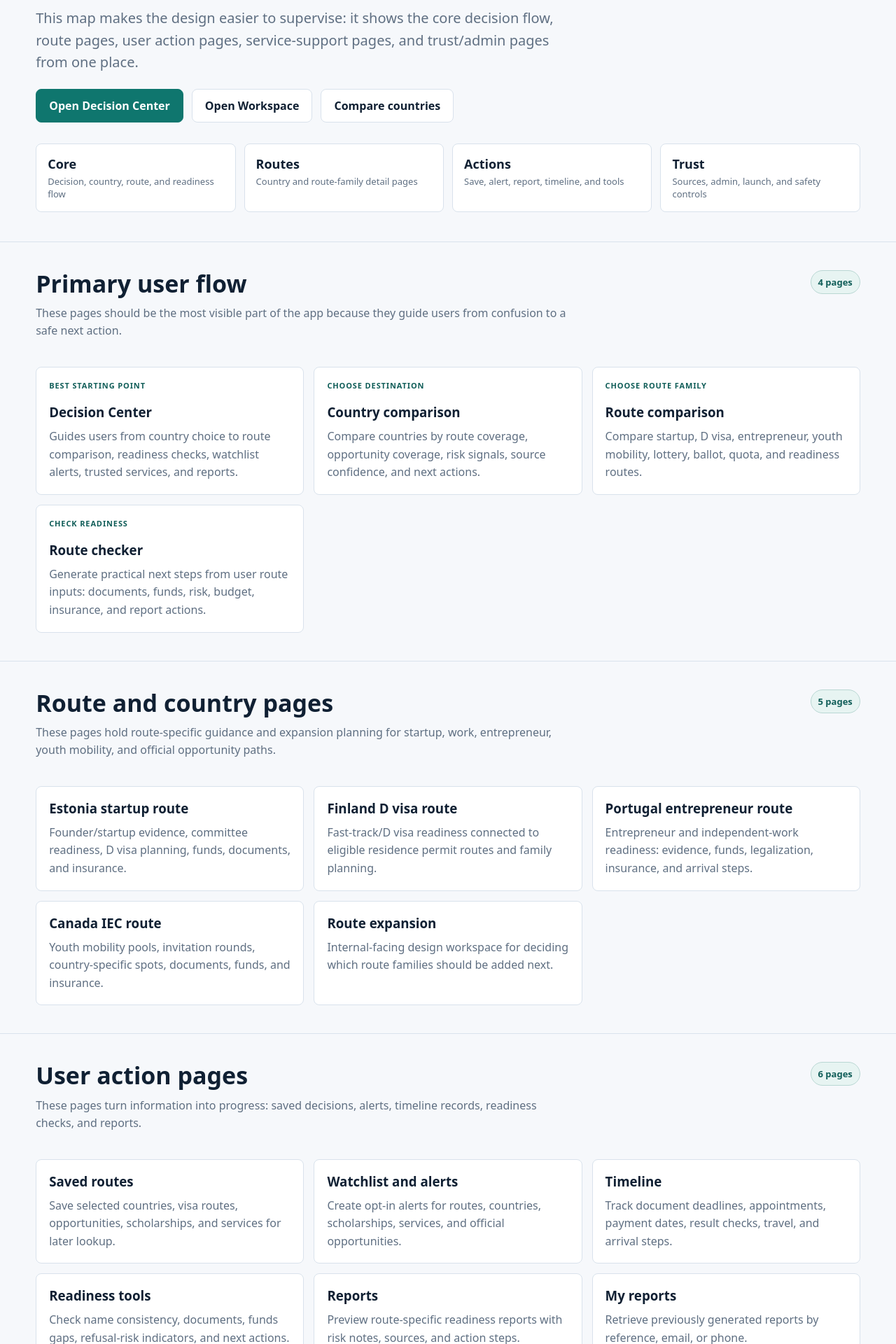
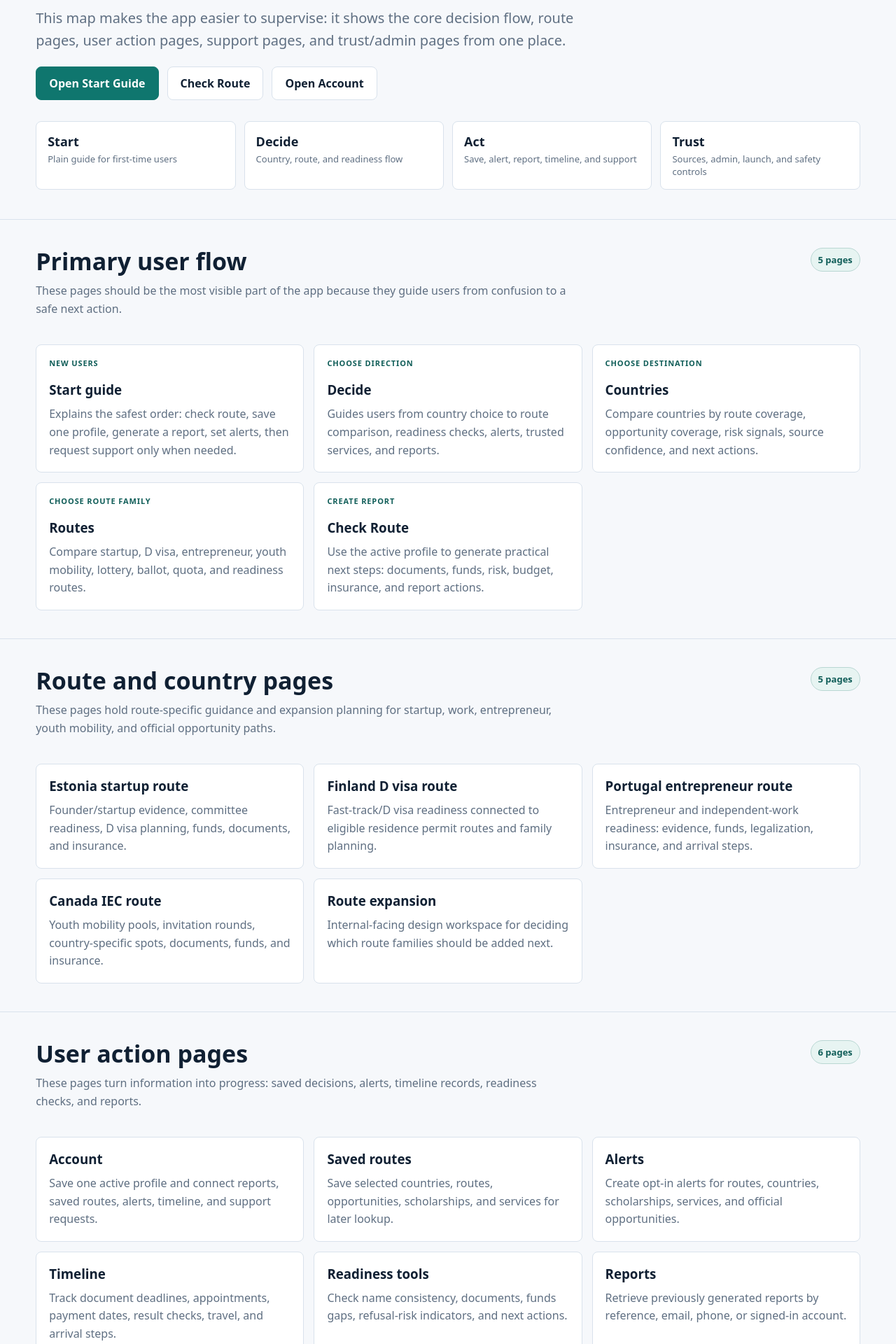
Before and after one commit to SirBM201/SirBM201-moveready-frontend, a Next.js app: page /navigation-map in a window 1280 px wide. Shown: the part 320-2240 px from the top of the page at 70% size. Built offline with nearby package versions, Linux system fonts and the light colour scheme.

Commit message:
Align navigation map with simpler app language

```diff
--- a/app/navigation-map/page.tsx
+++ b/app/navigation-map/page.tsx
@@ -2,28 +2,34 @@ import SiteHeader from "@/components/SiteHeader";
 
 const primaryFlows = [
   {
-    title: "Decision Center",
-    href: "/decision-center",
-    label: "Best starting point",
-    summary: "Guides users from country choice to route comparison, readiness checks, watchlist alerts, trusted services, and reports.",
+    title: "Start guide",
+    href: "/start",
+    label: "New users",
+    summary: "Explains the safest order: check route, save one profile, generate a report, set alerts, then request support only when needed.",
   },
   {
-    title: "Country comparison",
+    title: "Decide",
+    href: "/decision-center",
+    label: "Choose direction",
+    summary: "Guides users from country choice to route comparison, readiness checks, alerts, trusted services, and reports.",
+  },
+  {
+    title: "Countries",
     href: "/country-comparison",
     label: "Choose destination",
     summary: "Compare countries by route coverage, opportunity coverage, risk signals, source confidence, and next actions.",
   },
   {
-    title: "Route comparison",
+    title: "Routes",
     href: "/compare",
     label: "Choose route family",
     summary: "Compare startup, D visa, entrepreneur, youth mobility, lottery, ballot, quota, and readiness routes.",
   },
   {
-    title: "Route checker",
+    title: "Check Route",
     href: "/route-checker",
-    label: "Check readiness",
-    summary: "Generate practical next steps from user route inputs: documents, funds, risk, budget, insurance, and report actions.",
+    label: "Create report",
+    summary: "Use the active profile to generate practical next steps: documents, funds, risk, budget, insurance, and report actions.",
   },
 ];
 
@@ -36,16 +42,17 @@ const routePages = [
 ];
 
 const actionPages = [
-  { title: "Saved routes", href: "/saved-routes", text: "Save selected countries, visa routes, opportunities, scholarships, and services for later lookup." },
-  { title: "Watchlist and alerts", href: "/watchlist", text: "Create opt-in alerts for routes, countries, scholarships, services, and official opportunities." },
+  { title: "Account", href: "/dashboard", text: "Save one active profile and connect reports, saved routes, alerts, timeline, and support requests." },
+  { title: "Saved routes", href: "/saved-routes", text: "Save selected countries, routes, opportunities, scholarships, and services for later lookup." },
+  { title: "Alerts", href: "/watchlist", text: "Create opt-in alerts for routes, countries, scholarships, services, and official opportunities." },
   { title: "Timeline", href: "/timeline", text: "Track document deadlines, appointments, payment dates, result checks, travel, and arrival steps." },
   { title: "Readiness tools", href: "/readiness", text: "Check name consistency, documents, funds gaps, refusal-risk indicators, and next actions." },
-  { title: "Reports", href: "/report-preview", text: "Preview route-specific readiness reports with risk notes, sources, and action steps." },
-  { title: "My reports", href: "/my-reports", text: "Retrieve previously generated reports by reference, email, or phone." },
+  { title: "Reports", href: "/my-reports", text: "Retrieve previously generated reports by reference, email, phone, or signed-in account." },
 ];
 
 const supportPages = [
-  { title: "Trusted services", href: "/services", text: "Request courier, legalization, translation, insurance, expert review, admission, accommodation, and settlement support." },
+  { title: "Services", href: "/services", text: "Request courier, legalization, translation, insurance, expert review, admission, accommodation, and settlement support." },
+  { title: "Support requests", href: "/service-requests", text: "Review private help requests connected to the signed-in account." },
   { title: "Courier requests", href: "/courier", text: "Capture sensitive-document courier needs for passports, certificates, embassy files, and legalization documents." },
   { title: "Legalization", href: "/legalization", text: "Plan notarization, apostille, attestation, embassy legalization, authentication, and translation support." },
   { title: "Family planner", href: "/family-planner", text: "Prepare spouse/children documents, funds, school, accommodation, and arrival tasks." },
@@ -58,7 +65,7 @@ const trustAndAdminPages = [
   { title: "Sources", href: "/sources", text: "Review official sources, freshness, source confidence, review timing, and route versioning controls." },
   { title: "Launch readiness", href: "/launch-readiness", text: "Check product surfaces, deployment checks, provider boundaries, and public safety controls." },
   { title: "Workspace", href: "/workspace", text: "Main operating page for testing all active product areas and admin surfaces." },
-  { title: "Admin", href: "/admin", text: "Review submitted requests, saved records, watchlists, service requests, and provider applications." },
+  { title: "Admin", href: "/admin", text: "Review submitted requests, saved records, alerts, support requests, and provider applications." },
 ];
 
 function PageGroup({ title, intro, items }: { title: string; intro: string; items: { title: string; href: string; text?: string; summary?: string; label?: string }[] }) {
@@ -94,20 +101,20 @@ export default function NavigationMapPage() {
           <span className="eyebrow">Product navigation design</span>
           <h1>Every major MoveReady page in one clear map.</h1>
           <p className="lede">
-            This map makes the design easier to supervise: it shows the core decision flow, route pages, user action pages, service-support pages, and trust/admin pages from one place.
+            This map makes the app easier to supervise: it shows the core decision flow, route pages, user action pages, support pages, and trust/admin pages from one place.
           </p>
           <div className="actions">
-            <a className="btn primary" href="/decision-center">Open Decision Center</a>
-            <a className="btn" href="/workspace">Open Workspace</a>
-            <a className="btn" href="/country-comparison">Compare countries</a>
+            <a className="btn primary" href="/start">Open Start Guide</a>
+            <a className="btn" href="/route-checker">Check Route</a>
+            <a className="btn" href="/dashboard">Open Account</a>
           </div>
         </div>
       </section>
 
       <section className="trust-strip">
-        <div className="trust-item"><strong>Core</strong><span>Decision, country, route, and readiness flow</span></div>
-        <div className="trust-item"><strong>Routes</strong><span>Country and route-family detail pages</span></div>
-        <div className="trust-item"><strong>Actions</strong><span>Save, alert, report, timeline, and tools</span></div>
+        <div className="trust-item"><strong>Start</strong><span>Plain guide for first-time users</span></div>
+        <div className="trust-item"><strong>Decide</strong><span>Country, route, and readiness flow</span></div>
+        <div className="trust-item"><strong>Act</strong><span>Save, alert, report, timeline, and support</span></div>
         <div className="trust-item"><strong>Trust</strong><span>Sources, admin, launch, and safety controls</span></div>
       </section>
 
```
